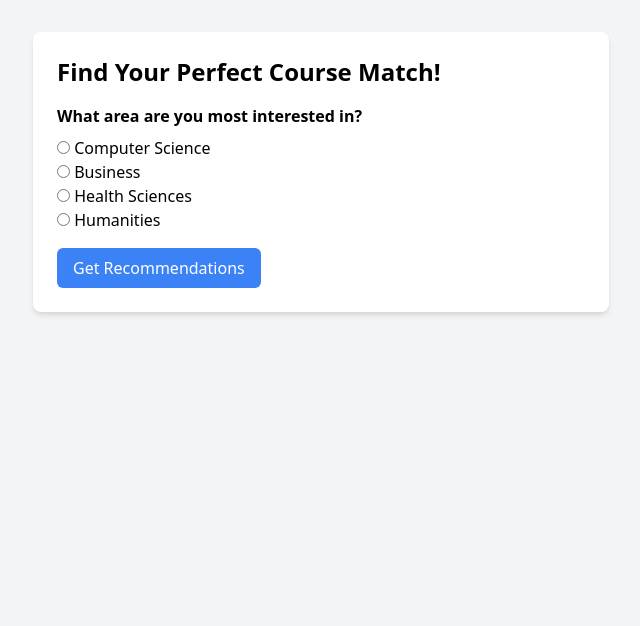
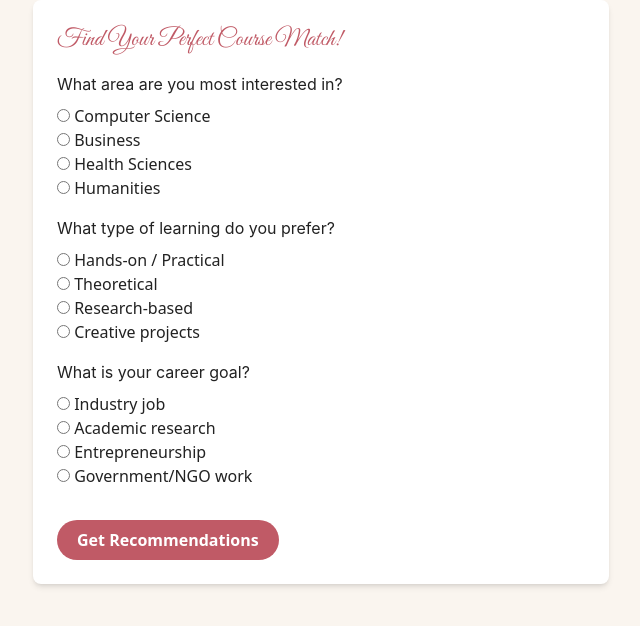
Before and after one commit to grema301/CourseCupid, a website: page frontend/quiz.html in a window 1280 px wide. Shown: the whole page, without its empty margins (319-959 px from the left). Drawn offline with nearby package versions, Linux system fonts and the light colour scheme.

Commit message:
styled the quiz

```diff
--- a/frontend/js/quiz.js
+++ b/frontend/js/quiz.js
@@ -4,7 +4,8 @@ document.getElementById('quizForm').addEventListener('submit', async (e) => {
     const form = e.target;
     const answers = [
         form.querySelector('input[name="q1"]:checked')?.value,
-        // Add more answers for additional questions
+        form.querySelector('input[name="q2"]:checked')?.value,
+        form.querySelector('input[name="q3"]:checked')?.value
     ];
 
     try {
--- a/frontend/quiz.html
+++ b/frontend/quiz.html
@@ -4,14 +4,35 @@
     <meta charset="UTF-8">
     <meta name="viewport" content="width=device-width, initial-scale=1.0">
     <title>Course Cupid Quiz</title>
-    <link href="https://cdn.jsdelivr.net/npm/tailwindcss@2.2.19/dist/tailwind.min.css" rel="stylesheet">
+
+      <script src="https://cdn.tailwindcss.com"></script>
+  <script>
+    tailwind.config = {
+      theme: {
+        extend: {
+          colors: {
+            cupidPink: '#C05A66',
+            cupidCream: '#FAF5EF',
+          },
+          fontFamily: {
+            script: ['"Great Vibes"', 'cursive'],
+            sans: ['Inter', 'sans-serif'],
+          }
+        }
+      }
+    }
+  </script>
+
+  <link href="https://fonts.googleapis.com/css2?family=Great+Vibes&display=swap" rel="stylesheet">
+
+  <link rel="stylesheet" href="/frontend/style.css" />
 </head>
-<body class="bg-gray-100 p-8">
+<body class="bg-cupidCream text-brown-800">
     <div class="max-w-xl mx-auto bg-white p-6 rounded-lg shadow-md">
-        <h1 class="text-2xl font-bold mb-4">Find Your Perfect Course Match!</h1>
+        <h1 class="text-2xl font-script text-cupidPink mb-4">Find Your Perfect Course Match!</h1>
         <form id="quizForm">
             <div class="mb-4">
-                <p class="font-semibold">What area are you most interested in?</p>
+                <p class="font-sans semibold">What area are you most interested in?</p>
                 <div class="mt-2">
                     <label class="block"><input type="radio" name="q1" value="Computer Science" required> Computer Science</label>
                     <label class="block"><input type="radio" name="q1" value="Business" required> Business</label>
@@ -19,7 +40,25 @@
                     <label class="block"><input type="radio" name="q1" value="Humanities" required> Humanities</label>
                 </div>
             </div>
-            <button type="submit" class="bg-blue-500 text-white px-4 py-2 rounded-md hover:bg-blue-600">Get Recommendations</button>
+            <div class="mb-4">
+                <p class="font-sans semibold">What type of learning do you prefer?</p>
+                <div class="mt-2">
+                    <label class="block"><input type="radio" name="q2" value="Hands-on / Practical" required> Hands-on / Practical</label>
+                    <label class="block"><input type="radio" name="q2" value="Theoretical" required> Theoretical</label>
+                    <label class="block"><input type="radio" name="q2" value="Research-based" required> Research-based</label>
+                    <label class="block"><input type="radio" name="q2" value="Creative projects" required> Creative projects</label>
+                </div>
+            </div>
+            <div class="mb-4">
+                <p class="font-sans semibold">What is your career goal?</p>
+                <div class="mt-2">
+                    <label class="block"><input type="radio" name="q3" value="Industry job" required> Industry job</label>
+                    <label class="block"><input type="radio" name="q3" value="Academic research" required> Academic research</label>
+                    <label class="block"><input type="radio" name="q3" value="Entrepreneurship" required> Entrepreneurship</label>
+                    <label class="block"><input type="radio" name="q3" value="Government/NGO work" required> Government/NGO work</label>
+                </div>
+            </div>
+            <button type="submit" class="mt-4 px-5 py-2 rounded-full bg-cupidPink hover:bg-cupidPink/90 text-white font-semibold">Get Recommendations</button>
         </form>
         <div id="results" class="mt-8 hidden">
             <h2 class="text-xl font-bold mb-4">Your Top Matches:</h2>
```
